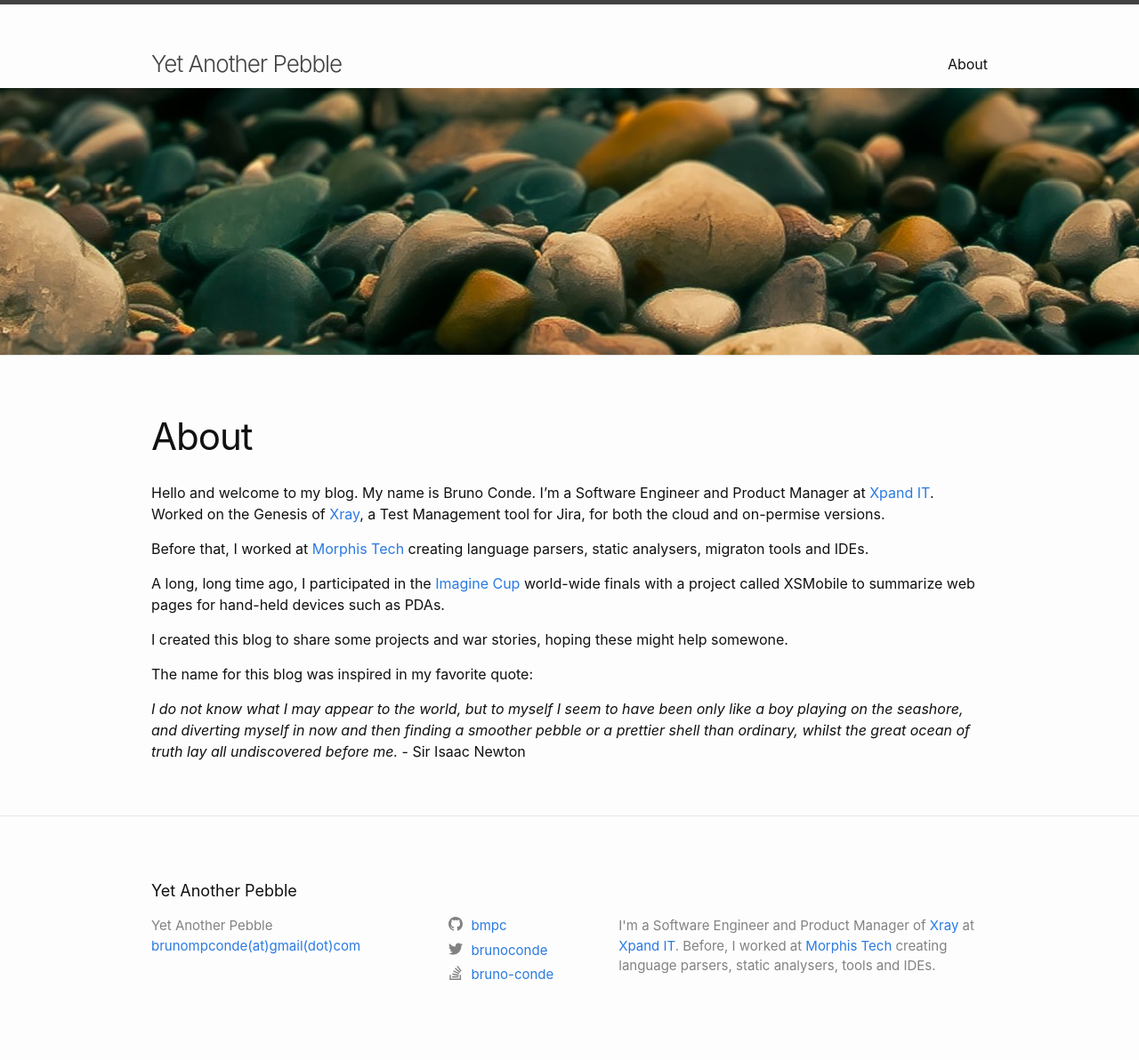
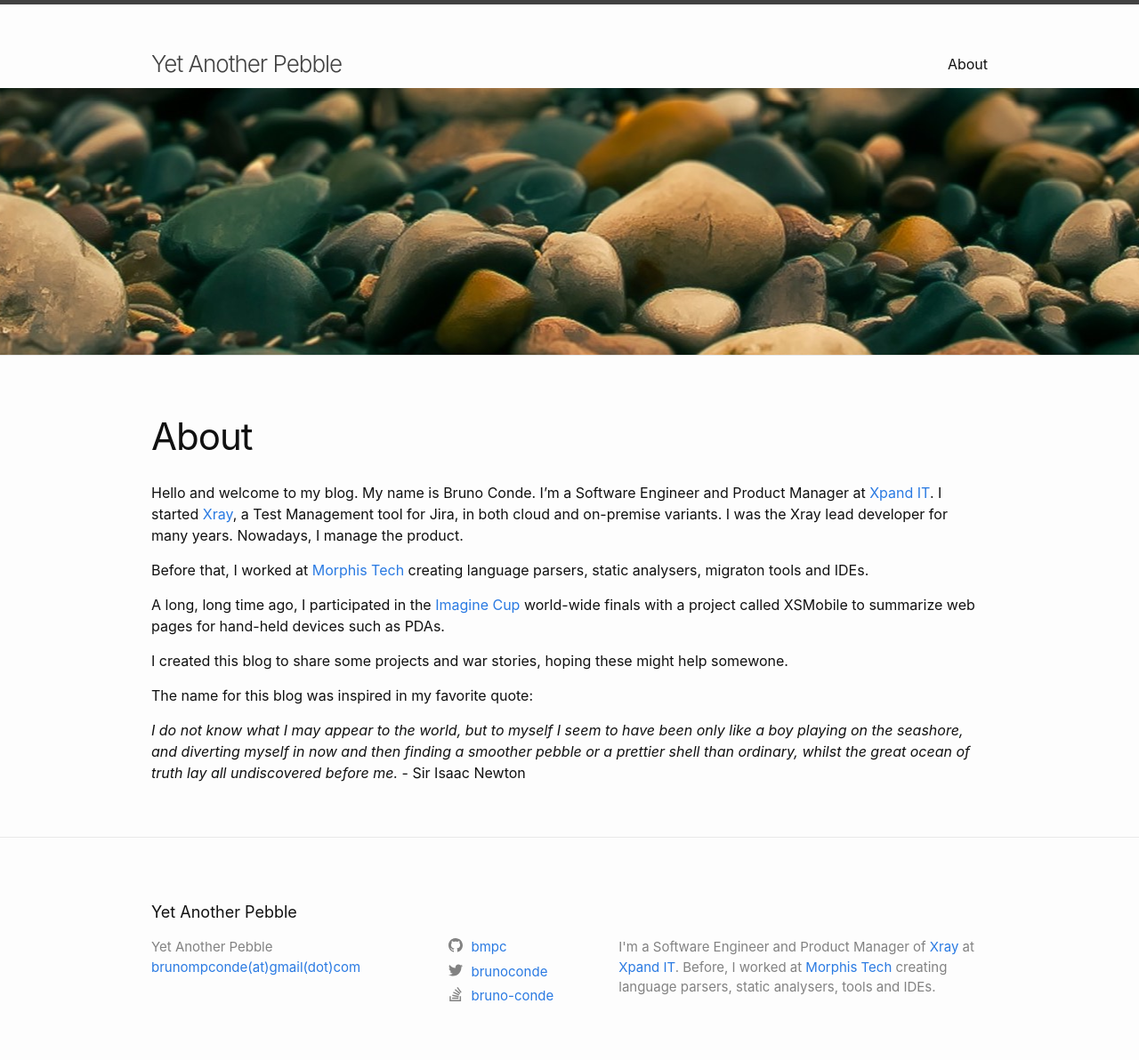
Before and after one commit to bmpc/bmpc.github.io, a Jekyll site: the page built from about.markdown, in a window 1280 px wide. Shown: the whole page at 89% size. Built offline with Jekyll 4.4.1, drawn with Linux system fonts in a browser that asks for light colours; before the commit the page ends 1168 px from its top, so only the background shows below that.

Commit message:
Small fixes

```diff
--- a/_posts/2020-05-30-reverse-engineering-mg6250.markdown
+++ b/_posts/2020-05-30-reverse-engineering-mg6250.markdown
@@ -22,10 +22,10 @@ As a software engineer and a very curious guy, I started thinking of an alternat
 
 My first thought was: what if I could use an Arduino (or a similar device) to detect when the electric signal is sent to the alarm bell, and send an HTTP request somewhere so that I can get notified on my phone?
 
-I started googling and come across with the **ESP8266 NodeMCU v3** almost immediately:
+I started googling and come across with the **ESP8266 NodeMCU** almost immediately:
 
 <div style="text-align:center">
-  <img src="/post_assets/1/nodeMCU.jpg" alt="ESP8266 NodeMCU v3" width="60%" />
+  <img src="/post_assets/1/nodeMCU.jpg" alt="ESP8266 NodeMCU" width="60%" />
 </div>
 
 This is just like an Arduino, but with a WIFI chip included, much smaller, and only $6. Using the ESP8266 and the voltage sensor below, I should be able to do get somewhere…
--- a/about.markdown
+++ b/about.markdown
@@ -4,7 +4,7 @@ title: About
 permalink: /about/
 ---
 
-Hello and welcome to my blog. My name is Bruno Conde. I'm a Software Engineer and Product Manager at [Xpand IT](https://www.xpand-it.com/). Worked on the Genesis of [Xray](https://www.getxray.app/), a Test Management tool for Jira, for both the cloud and on-permise versions.
+Hello and welcome to my blog. My name is Bruno Conde. I'm a Software Engineer and Product Manager at [Xpand IT](https://www.xpand-it.com/). I started [Xray](https://www.getxray.app/), a Test Management tool for Jira, in both cloud and on-premise variants. I was the Xray lead developer for many years. Nowadays, I manage the product.
 
 Before that, I worked at [Morphis Tech](https://morphis-tech.com/) creating language parsers, static analysers, migraton tools and IDEs.
 
```
